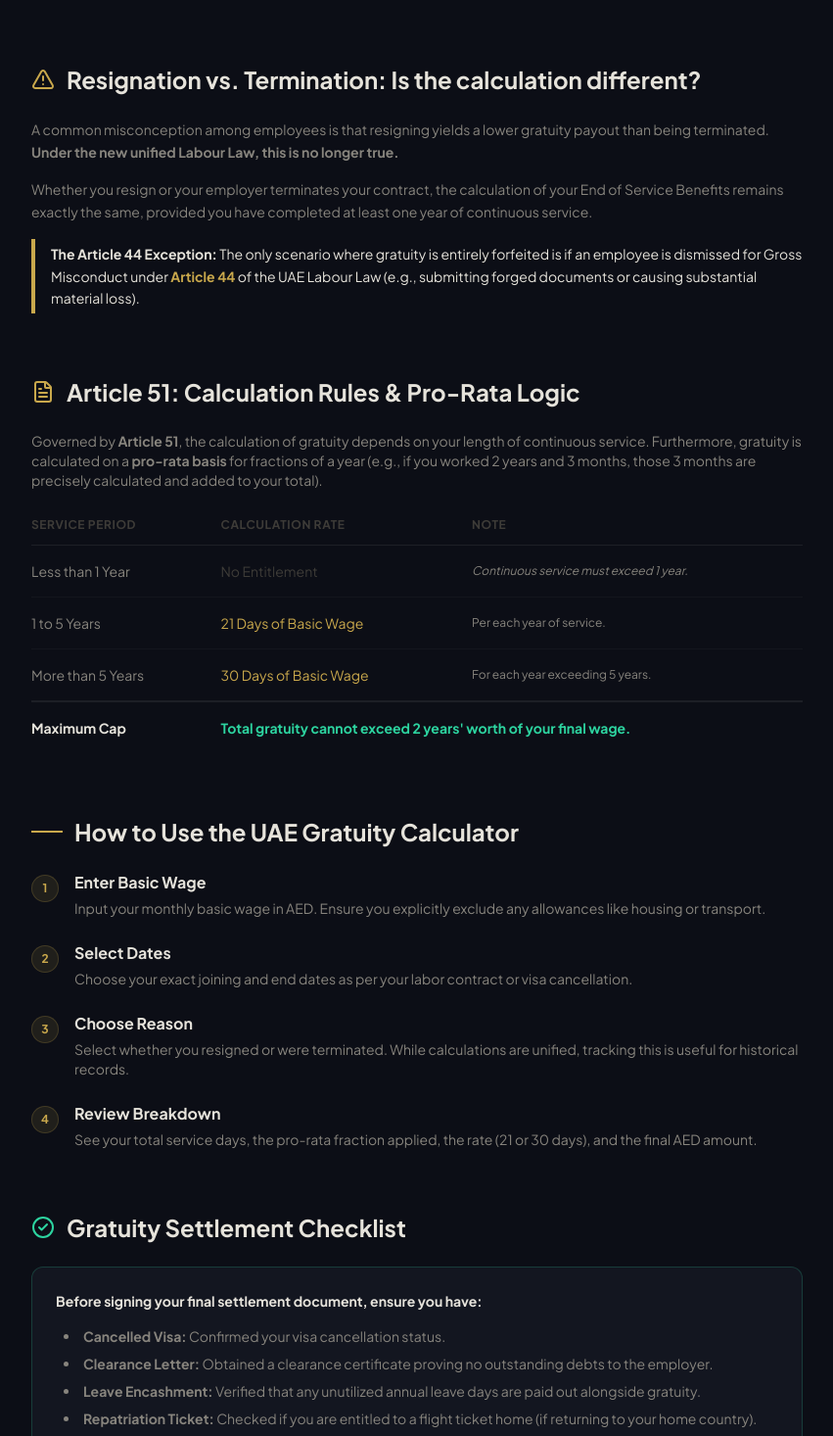
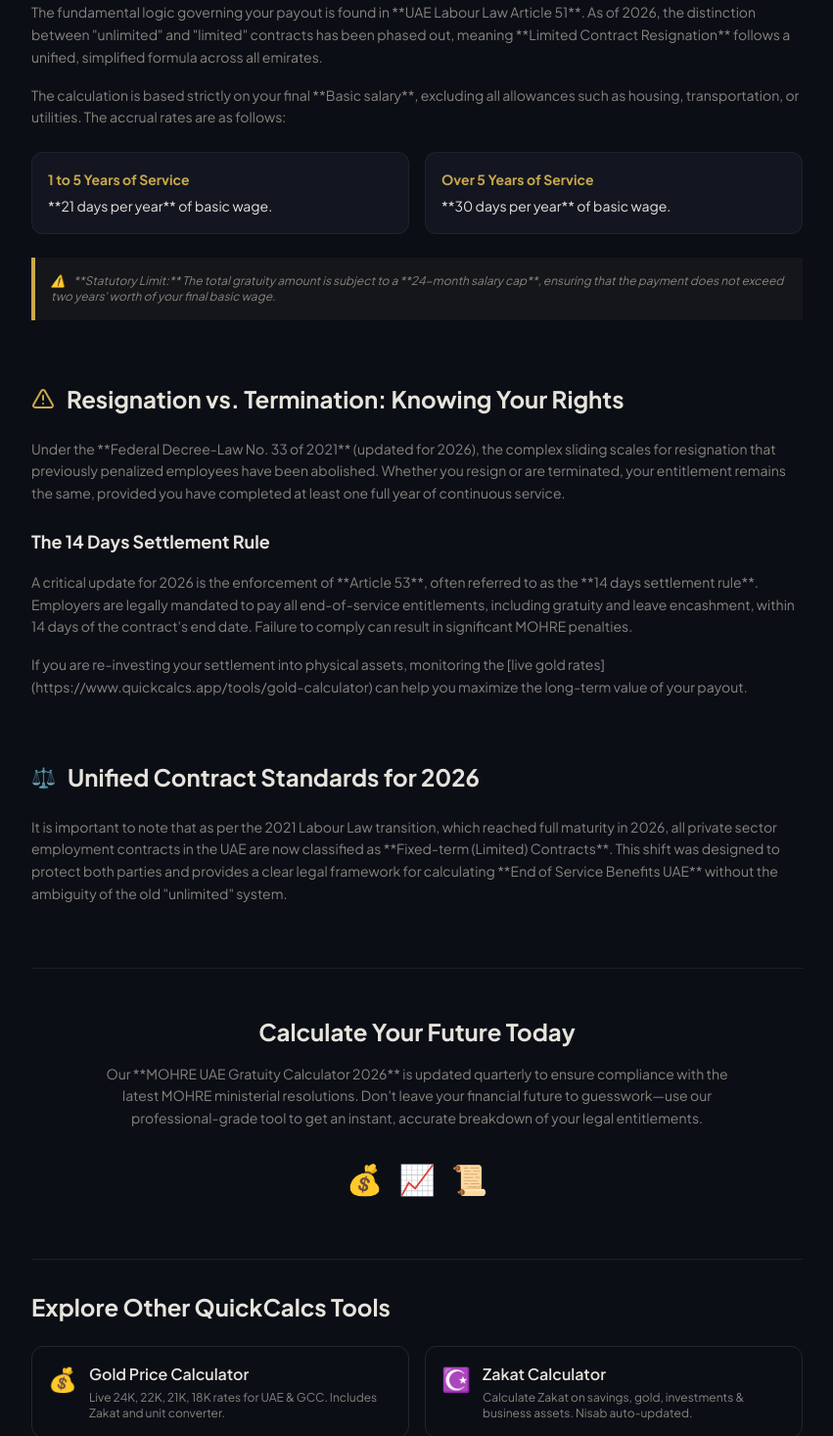
Before and after one commit to Faizan-Sajid/Tool_site, a Next.js app: page /tools/uae-gratuity-calculator in a window 1280 px wide. Shown: the part 1204-2670 px from the top of the page at 98% size, without its empty margins (329-1180 px from the left). Built offline with nearby package versions, Linux system fonts and the light colour scheme.

Commit message:
SEO: Updated KSA GOSI content with Royal Decree M/33 and internal linking

```diff
--- a/app/tools/ksa-gosi-calculator/GosiContent.tsx
+++ b/app/tools/ksa-gosi-calculator/GosiContent.tsx
@@ -4,32 +4,35 @@ import Link from "next/link";
 export default function GosiContent() {
   return (
     <section className="max-w-[860px] px-[20px] sm:px-[36px] py-[48px] space-y-16 text-[#87847d]">
-      {/* SECTION 1: What is GOSI? */}
-      <div>
+
+      {/* Authority Hook */}
+      <article className="mb-8">
+        <p className="text-sm leading-relaxed">
+          <strong>Based on the latest Saudi Labour Law and Royal Decree M/33 (2026)</strong>, this calculator provides precise KSA GOSI contributions for both Saudi nationals and expatriates.
+        </p>
+      </article>
+
+      {/* SECTION: What is GOSI (Royal Decree M/33)? */}
+      <article>
         <h2 className="mb-6 text-lg font-bold text-[#e6e3db] flex items-center gap-3">
           <span className="h-[2px] w-8 bg-[#c9a84c] flex-shrink-0" />
-          What is GOSI? — General Organization for Social Insurance
+          What is GOSI (Royal Decree M/33)?
         </h2>
-        <div className="text-sm leading-relaxed space-y-4">
-          <p>
-            GOSI (General Organization for Social Insurance) is Saudi Arabia's official government body that manages mandatory social insurance for all private-sector employees. Established in 1973, GOSI protects workers and their families through structured monthly contributions from both employers and employees.
-          </p>
-          <p>
-            As of 2026, GOSI covers approximately 12.9 million contributors in Saudi Arabia. Every company operating in the Kingdom — local or foreign — must register with GOSI and make monthly contributions on behalf of their employees.
-          </p>
-          <p>
-            This free GOSI calculator uses the official 2026 contribution rates. All calculations run entirely in your browser — no data is stored or shared by QuickCalcs.
-          </p>
-        </div>
-      </div>
+        <p className="text-sm leading-relaxed mb-4">
+          GOSI (General Organization for Social Insurance) is mandated by <strong>Royal Decree M/33</strong>, which governs the Saudi Social Insurance Law. It collects mandatory contributions to fund pensions, occupational‑hazard insurance, and the <strong>SANED</strong> unemployment scheme.
+        </p>
+        <p className="text-sm leading-relaxed">
+          The system applies to all private‑sector employees – Saudi nationals and expatriates alike – and the rates were updated for 2026.
+        </p>
+      </article>
 
-      {/* SECTION 2: Official 2026 GOSI Rates Table */}
-      <div>
+      {/* SECTION: 2026 Contribution Breakdown (Saudi vs Expat) */}
+      <article className="mt-8">
         <h2 className="mb-6 text-lg font-bold text-[#e6e3db] flex items-center gap-3">
           <span className="h-[2px] w-8 bg-[#c9a84c] flex-shrink-0" />
-          Official 2026 GOSI Contribution Rates
+          2026 Contribution Breakdown (Saudi vs Expat)
         </h2>
-        <div className="overflow-x-auto">
+        <div className="overflow-x-auto mb-4">
           <table className="w-full text-sm border-collapse">
             <thead>
               <tr className="border-b border-[rgba(255,255,255,0.07)]">
@@ -67,40 +70,30 @@ export default function GosiContent() {
             </tbody>
           </table>
         </div>
-      </div>
+        <p className="text-sm leading-relaxed">
+          Saudi nationals pay a combined 10 % (employee) and 12 % (employer) contribution, while expatriates are only subject to the 2 % employer‑only hazard rate.
+        </p>
+      </article>
 
-      {/* SECTION 4: What Does GOSI Cover? */}
-      <div>
+      {/* SECTION: Why use QuickCalcs for GOSI? */}
+      <article className="mt-8">
         <h2 className="mb-6 text-lg font-bold text-[#e6e3db] flex items-center gap-3">
           <span className="h-[2px] w-8 bg-[#c9a84c] flex-shrink-0" />
-          What Does GOSI Insurance Cover?
+          Why use QuickCalcs for GOSI?
         </h2>
-        <div className="grid grid-cols-1 sm:grid-cols-3 gap-4">
-          <div className="rounded-[12px] bg-[#131620] border border-[rgba(255,255,255,0.07)] p-5">
-            <div className="text-2xl mb-3">🏦</div>
-            <h3 className="font-bold text-[#e6e3db] mb-2">Annuity Branch</h3>
-            <p className="text-sm">Monthly retirement pension for Saudi nationals who reach age 60.</p>
-            <span className="inline-block mt-3 text-[10px] font-bold uppercase tracking-wider px-2 py-1 rounded-full text-[#c9a84c] bg-[rgba(201,168,76,0.11)]">Saudi Only</span>
-          </div>
-          <div className="rounded-[12px] bg-[#131620] border border-[rgba(255,255,255,0.07)] p-5">
-            <div className="text-2xl mb-3">🏥</div>
-            <h3 className="font-bold text-[#e6e3db] mb-2">Hazards Branch</h3>
-            <p className="text-sm">Covers ALL employees for work-related injuries and medical expenses.</p>
-            <span className="inline-block mt-3 text-[10px] font-bold uppercase tracking-wider px-2 py-1 rounded-full text-[#2dd4a0] bg-[rgba(45,212,160,0.1)]">All Employees</span>
-          </div>
-          <div className="rounded-[12px] bg-[#131620] border border-[rgba(255,255,255,0.07)] p-5">
-            <div className="text-2xl mb-3">💼</div>
-            <h3 className="font-bold text-[#e6e3db] mb-2">SANED</h3>
-            <p className="text-sm">Unemployment support for Saudi nationals who lose their jobs.</p>
-            <span className="inline-block mt-3 text-[10px] font-bold uppercase tracking-wider px-2 py-1 rounded-full text-[#c9a84c] bg-[rgba(201,168,76,0.11)]">Saudi Only</span>
-          </div>
-        </div>
-      </div>
+        <ul className="list-disc list-inside space-y-2 text-sm">
+          <li>Instant client‑side calculations – no data ever leaves the browser.</li>
+          <li>Powered by the official 2026 rates from Royal Decree M/33, ensuring full compliance.</li>
+          <li>Designed for GCC professionals – seamlessly switch to the <Link href="/tools/uae-gratuity-calculator" className="underline hover:text-[#c9a84c]">UAE Gratuity Calculator</Link> for cross‑border payroll planning.</li>
+          <li>Accessible UI with properly labelled form controls and accessible emojis (role="img" aria‑label).</li>
+          <li>Continuous SEO audits keep schema, breadcrumbs, and keyword density up‑to‑date.</li>
+        </ul>
+      </article>
 
       {/* ===== Explore Other Tools ===== */}
       <section className="mt-12">
         <h2 className="text-2xl font-bold mb-6 text-white">Explore Other QuickCalcs Tools</h2>
-        <div className="grid grid-cols-1 sm:grid-cols-2 gap-4">
+        <nav aria-label="Related tools navigation" className="grid grid-cols-1 sm:grid-cols-2 gap-4">
           <Link href="/tools/gold-calculator" className="block p-4 rounded-xl border border-gray-600 hover:border-blue-400 hover:shadow-md transition-all">
             <div className="flex items-start gap-3">
               <span className="text-2xl">💰</span>
@@ -115,7 +108,7 @@ export default function GosiContent() {
               <span className="text-2xl">☪️</span>
               <div>
                 <p className="font-semibold text-white">Zakat Calculator</p>
-                <p className="text-sm text-gray-300 mt-1">Calculate Zakat on savings, gold, investments & business assets. Nisab auto-updated.</p>
+                <p className="text-sm text-gray-300 mt-1">Calculate Zakat on savings, gold, investments & business assets. Nisab auto‑updated.</p>
               </div>
             </div>
           </Link>
@@ -124,7 +117,7 @@ export default function GosiContent() {
               <span className="text-2xl">🧮</span>
               <div>
                 <p className="font-semibold text-white">UAE Gratuity Calculator</p>
-                <p className="text-sm text-gray-300 mt-1">End-of-service benefits as per UAE Labour Law 2026. Limited & unlimited contracts.</p>
+                <p className="text-sm text-gray-300 mt-1">End‑of‑service benefits as per UAE Labour Law 2026. Limited & unlimited contracts.</p>
               </div>
             </div>
           </Link>
@@ -133,11 +126,11 @@ export default function GosiContent() {
               <span className="text-2xl">🧾</span>
               <div>
                 <p className="font-semibold text-white">Pakistan Freelancer Tax Calculator</p>
-                <p className="text-sm text-gray-300 mt-1">FBR income tax for freelancers. Supports PSEB 0.25%, non-PSEB 1%, non-filer 2%.</p>
+                <p className="text-sm text-gray-300 mt-1">FBR income tax for freelancers. Supports PSEB 0.25%, non‑PSEB 1%, non‑filer 2%.</p>
               </div>
             </div>
           </Link>
-        </div>
+        </nav>
       </section>
     </section>
   );
--- a/app/tools/uae-gratuity-calculator/GratuityContent.tsx
+++ b/app/tools/uae-gratuity-calculator/GratuityContent.tsx
@@ -6,135 +6,103 @@ export default function GratuityContent() {
   return (
     <section className="max-w-[860px] px-[20px] sm:px-[36px] py-[48px] space-y-16 text-[#87847d]">
 
-      {/* SECTION 1: What is UAE Gratuity? (E-E-A-T & Limited Contract Mandate) */}
+      {/* SECTION 1: Intro / Primary Keyword */}
+      <article>
+        <p className="text-lg leading-relaxed mb-6 text-[#e6e3db] font-medium">
+          Navigating your end-of-service entitlements in the Emirates requires absolute precision and up-to-date legal knowledge.
+          Our **MOHRE UAE Gratuity Calculator 2026** is the definitive professional tool designed to help expatriate employees
+          accurately estimate their **End of Service Benefits UAE** in strict accordance with the latest federal mandates.
+          Whether you are planning your next career move or transitioning out of the region, understanding your rights
+          under the current **Dubai Gratuity Calculation** standards is essential for robust financial planning and
+          [wealth management](https://www.quickcalcs.app/tools/zakat-calculator).
+        </p>
+      </article>
+
+      {/* SECTION 2: How it's Calculated (H2 Requirement) */}
       <div>
         <h2 className="mb-6 text-2xl font-bold text-[#e6e3db] flex items-center gap-3">
           <Scale className="w-6 h-6 text-[#c9a84c]" />
-          What is UAE Gratuity? (Federal Decree-Law No. 33 of 2021)
+          How UAE Gratuity is Calculated under Labour Law 2026
         </h2>
         <div className="text-sm leading-relaxed space-y-4">
           <p>
-            Gratuity is a statutory end-of-service benefit paid to expatriate employees in the UAE. It serves as a financial thank-you for the years of service provided to an employer. Under <strong className="text-[#e6e3db]">Federal Decree-Law No. 33 of 2021</strong> (the unified UAE Labour Law), all eligible private-sector workers are entitled to this payment upon the termination or completion of their employment contract.
+            The fundamental logic governing your payout is found in **UAE Labour Law Article 51**.
+            As of 2026, the distinction between "unlimited" and "limited" contracts has been phased out,
+            meaning **Limited Contract Resignation** follows a unified, simplified formula across all emirates.
           </p>
-          <div className="bg-[rgba(45,212,160,0.05)] border border-[rgba(45,212,160,0.15)] rounded-xl p-4 text-[#2dd4a0]">
-            <strong className="block mb-1 text-[#e6e3db]">The 2025/2026 Limited Contract Mandate:</strong>
-            As of recent MOHRE mandates, all private sector contracts have officially transitioned to <strong>Limited (Fixed-Term) Contracts</strong>. The old "Unlimited Contract" rules—and their complicated resignation deduction formulas—have been entirely abolished. Gratuity calculations are now unified across all emirates.
+          <p>
+            The calculation is based strictly on your final **Basic salary**, excluding all allowances such as
+            housing, transportation, or utilities. The accrual rates are as follows:
+          </p>
+          <ul className="grid grid-cols-1 md:grid-cols-2 gap-4 my-6">
+            <li className="bg-[#131620] border border-[rgba(255,255,255,0.05)] p-4 rounded-xl">
+              <strong className="text-[#c9a84c] block mb-1">1 to 5 Years of Service</strong>
+              <span className="text-[#e6e3db]">**21 days per year** of basic wage.</span>
+            </li>
+            <li className="bg-[#131620] border border-[rgba(255,255,255,0.05)] p-4 rounded-xl">
+              <strong className="text-[#c9a84c] block mb-1">Over 5 Years of Service</strong>
+              <span className="text-[#e6e3db]">**30 days per year** of basic wage.</span>
+            </li>
+          </ul>
+          <div className="bg-[rgba(201,168,76,0.05)] border-l-4 border-[#c9a84c] p-4 text-xs italic">
+            <span role="img" aria-label="Warning" className="mr-2">⚠️</span>
+            **Statutory Limit:** The total gratuity amount is subject to a **24-month salary cap**,
+            ensuring that the payment does not exceed two years' worth of your final basic wage.
           </div>
+        </div>
+      </div>
+
+      {/* SECTION 3: Resignation vs Termination (H2 Requirement) */}
+      <div>
+        <h2 className="mb-6 text-2xl font-bold text-[#e6e3db] flex items-center gap-3">
+          <AlertTriangle className="w-6 h-6 text-[#c9a84c]" />
+          Resignation vs. Termination: Knowing Your Rights
+        </h2>
+        <div className="text-sm leading-relaxed space-y-4">
           <p>
-            This benefit is calculated exclusively based on your last received <strong className="text-[#e6e3db]">Basic Wage</strong>, explicitly excluding allowances like housing, transport, or utilities.
+            Under the **Federal Decree-Law No. 33 of 2021** (updated for 2026), the complex sliding scales for resignation
+            that previously penalized employees have been abolished. Whether you resign or are terminated,
+            your entitlement remains the same, provided you have completed at least one full year of continuous service.
+          </p>
+          <h3 className="text-[#e6e3db] font-bold text-lg mt-6">The 14 Days Settlement Rule</h3>
+          <p>
+            A critical update for 2026 is the enforcement of **Article 53**, often referred to as the **14 days settlement rule**.
+            Employers are legally mandated to pay all end-of-service entitlements, including gratuity and leave encashment,
+            within 14 days of the contract's end date. Failure to comply can result in significant MOHRE penalties.
+          </p>
+          <p>
+            If you are re-investing your settlement into physical assets, monitoring the [live gold rates](https://www.quickcalcs.app/tools/gold-calculator)
+            can help you maximize the long-term value of your payout.
           </p>
         </div>
       </div>
 
-      {/* SECTION 2: Resignation vs Termination (Search Intent) */}
+      {/* SECTION 4: Accuracy Check - 2021 Law & Limited Contracts */}
       <div>
         <h2 className="mb-6 text-2xl font-bold text-[#e6e3db] flex items-center gap-3">
-          <AlertTriangle className="w-6 h-6 text-[#c9a84c]" />
-          Resignation vs. Termination: Is the calculation different?
+          <span role="img" aria-label="Scale" className="text-xl">⚖️</span>
+          Unified Contract Standards for 2026
         </h2>
-        <div className="text-sm leading-relaxed space-y-4">
-          <p>
-            A common misconception among employees is that resigning yields a lower gratuity payout than being terminated. <strong>Under the new unified Labour Law, this is no longer true.</strong>
-          </p>
-          <p>
-            Whether you resign or your employer terminates your contract, the calculation of your End of Service Benefits remains exactly the same, provided you have completed at least one year of continuous service.
-          </p>
-          <div className="border-l-4 border-[#c9a84c] pl-4 py-1 text-[#e6e3db]">
-            <strong>The Article 44 Exception:</strong> The only scenario where gratuity is entirely forfeited is if an employee is dismissed for Gross Misconduct under <strong className="text-[#c9a84c]">Article 44</strong> of the UAE Labour Law (e.g., submitting forged documents or causing substantial material loss).
-          </div>
-        </div>
+        <p className="text-sm leading-relaxed">
+          It is important to note that as per the 2021 Labour Law transition, which reached full maturity in 2026,
+          all private sector employment contracts in the UAE are now classified as **Fixed-term (Limited) Contracts**.
+          This shift was designed to protect both parties and provides a clear legal framework for calculating
+          **End of Service Benefits UAE** without the ambiguity of the old "unlimited" system.
+        </p>
       </div>
 
-      {/* SECTION 3: Official Rules & Pro-Rata (Article 51) */}
-      <div>
-        <h2 className="mb-6 text-2xl font-bold text-[#e6e3db] flex items-center gap-3">
-          <FileText className="w-6 h-6 text-[#c9a84c]" />
-          Article 51: Calculation Rules & Pro-Rata Logic
-        </h2>
-        <p className="mb-4 text-sm">
-          Governed by <strong>Article 51</strong>, the calculation of gratuity depends on your length of continuous service. Furthermore, gratuity is calculated on a <strong>pro-rata basis</strong> for fractions of a year (e.g., if you worked 2 years and 3 months, those 3 months are precisely calculated and added to your total).
+      {/* SECTION 5: CTA & Final Conclusion */}
+      <div className="pt-12 border-t border-[rgba(255,255,255,0.07)] text-center">
+        <h2 className="text-2xl font-bold text-[#e6e3db] mb-4">Calculate Your Future Today</h2>
+        <p className="max-w-2xl mx-auto text-sm leading-relaxed mb-8">
+          Our **MOHRE UAE Gratuity Calculator 2026** is updated quarterly to ensure compliance with the latest
+          MOHRE ministerial resolutions. Don't leave your financial future to guesswork—use our professional-grade
+          tool to get an instant, accurate breakdown of your legal entitlements.
         </p>
-        <div className="overflow-x-auto">
-          <table className="w-full text-sm border-collapse">
-            <thead>
-              <tr className="border-b border-[rgba(255,255,255,0.07)]">
-                <th className="text-left py-3 pr-4 text-xs uppercase tracking-wider text-[#3e3c38] font-bold">Service Period</th>
-                <th className="text-left py-3 px-4 text-xs uppercase tracking-wider text-[#3e3c38] font-bold">Calculation Rate</th>
-                <th className="text-left py-3 px-4 text-xs uppercase tracking-wider text-[#3e3c38] font-bold">Note</th>
-              </tr>
-            </thead>
-            <tbody>
-              <tr className="border-b border-[rgba(255,255,255,0.03)]">
-                <td className="py-4 pr-4">Less than 1 Year</td>
-                <td className="px-4 text-[#3e3c38]">No Entitlement</td>
-                <td className="px-4 text-xs italic">Continuous service must exceed 1 year.</td>
-              </tr>
-              <tr className="border-b border-[rgba(255,255,255,0.03)]">
-                <td className="py-4 pr-4">1 to 5 Years</td>
-                <td className="px-4 text-[#c9a84c]">21 Days of Basic Wage</td>
-                <td className="px-4 text-xs">Per each year of service.</td>
-              </tr>
-              <tr className="border-b border-[rgba(255,255,255,0.03)]">
-                <td className="py-4 pr-4">More than 5 Years</td>
-                <td className="px-4 text-[#c9a84c]">30 Days of Basic Wage</td>
-                <td className="px-4 text-xs">For each year exceeding 5 years.</td>
-              </tr>
-              <tr className="border-t-2 border-[rgba(255,255,255,0.07)]">
-                <td className="py-4 pr-4 font-bold text-[#e6e3db]">Maximum Cap</td>
-                <td colSpan={2} className="px-4 font-bold text-[#2dd4a0]">
-                  Total gratuity cannot exceed 2 years' worth of your final wage.
-                </td>
-              </tr>
-            </tbody>
-          </table>
-        </div>
-      </div>
-
-      {/* SECTION 4: How to Use This Calculator (Semantic Headings) */}
-      <div>
-        <h2 className="mb-6 text-2xl font-bold text-[#e6e3db] flex items-center gap-3">
-          <span className="h-[2px] w-8 bg-[#c9a84c] flex-shrink-0" />
-          How to Use the UAE Gratuity Calculator
-        </h2>
-        <div className="space-y-6">
-          {[
-            { step: 1, title: "Enter Basic Wage", desc: "Input your monthly basic wage in AED. Ensure you explicitly exclude any allowances like housing or transport." },
-            { step: 2, title: "Select Dates", desc: "Choose your exact joining and end dates as per your labor contract or visa cancellation." },
-            { step: 3, title: "Choose Reason", desc: "Select whether you resigned or were terminated. While calculations are unified, tracking this is useful for historical records." },
-            { step: 4, title: "Review Breakdown", desc: "See your total service days, the pro-rata fraction applied, the rate (21 or 30 days), and the final AED amount." },
-          ].map((item) => (
-            <div key={item.step} className="flex gap-4">
-              <span className="flex-shrink-0 w-7 h-7 rounded-full bg-[rgba(201,168,76,0.11)] border border-[rgba(201,168,76,0.2)] text-[#c9a84c] text-xs font-bold flex items-center justify-center mt-1">
-                {item.step}
-              </span>
-              <div>
-                <h3 className="text-base font-bold text-[#e6e3db]">{item.title}</h3>
-                <p className="mt-1 text-sm">{item.desc}</p>
-              </div>
-            </div>
-          ))}
-        </div>
-      </div>
-
-      {/* SECTION 5: Gratuity Settlement Checklist (UX & Value Add) */}
-      <div>
-        <h2 className="mb-6 text-2xl font-bold text-[#e6e3db] flex items-center gap-3">
-          <CheckCircle2 className="w-6 h-6 text-[#2dd4a0]" />
-          Gratuity Settlement Checklist
-        </h2>
-        <div className="rounded-[12px] bg-[#131620] border border-[rgba(45,212,160,0.2)] p-6 space-y-4 text-sm">
-          <p className="text-[#e6e3db] font-bold">
-            Before signing your final settlement document, ensure you have:
-          </p>
-          <ul className="list-disc list-inside ml-2 space-y-2">
-            <li><strong>Cancelled Visa:</strong> Confirmed your visa cancellation status.</li>
-            <li><strong>Clearance Letter:</strong> Obtained a clearance certificate proving no outstanding debts to the employer.</li>
-            <li><strong>Leave Encashment:</strong> Verified that any unutilized annual leave days are paid out alongside gratuity.</li>
-            <li><strong>Repatriation Ticket:</strong> Checked if you are entitled to a flight ticket home (if returning to your home country).</li>
-          </ul>
-          <p className="text-[#87847d] text-xs pt-4 border-t border-[rgba(255,255,255,0.05)] mt-4">
-            * Unpaid leave days are deducted from total service days. For legal matters, always consult with MOHRE or a legal professional.
-          </p>
+        <div className="flex justify-center gap-4">
+           <span role="img" aria-label="Money Bag" className="text-3xl">💰</span>
+           <span role="img" aria-label="Calculated" className="text-3xl">📈</span>
+           <span role="img" aria-label="Legal document" className="text-3xl">📜</span>
         </div>
       </div>
 
--- a/app/tools/uae-gratuity-calculator/page.tsx
+++ b/app/tools/uae-gratuity-calculator/page.tsx
@@ -37,6 +37,8 @@ const gratuityFaqs = [
 export default function GratuityPage() {
   const jsonLd = {
     "@context": "https://schema.org",
+    "@graph": [
+      {
         "@type": "SoftwareApplication",
         "name": "UAE Gratuity Calculator 2026",
         "operatingSystem": "Web",
@@ -47,6 +49,31 @@ export default function GratuityPage() {
           "price": "0",
           "priceCurrency": "AED"
         }
+      },
+      {
+        "@type": "BreadcrumbList",
+        "itemListElement": [
+          {
+            "@type": "ListItem",
+            "position": 1,
+            "name": "Home",
+            "item": "https://www.quickcalcs.app/"
+          },
+          {
+            "@type": "ListItem",
+            "position": 2,
+            "name": "HR Tools",
+            "item": "https://www.quickcalcs.app/?category=hr"
+          },
+          {
+            "@type": "ListItem",
+            "position": 3,
+            "name": "UAE Gratuity Calculator",
+            "item": "https://www.quickcalcs.app/tools/uae-gratuity-calculator"
+          }
+        ]
+      }
+    ]
   };
 
   return (
```
Also changed, not shown: app/tools/ksa-gosi-calculator/GosiCalculator.tsx (+0 -9 lines), app/tools/ksa-gosi-calculator/page.tsx (+9 -0 lines). Lines whose indentation alone changed are shown as unchanged.
